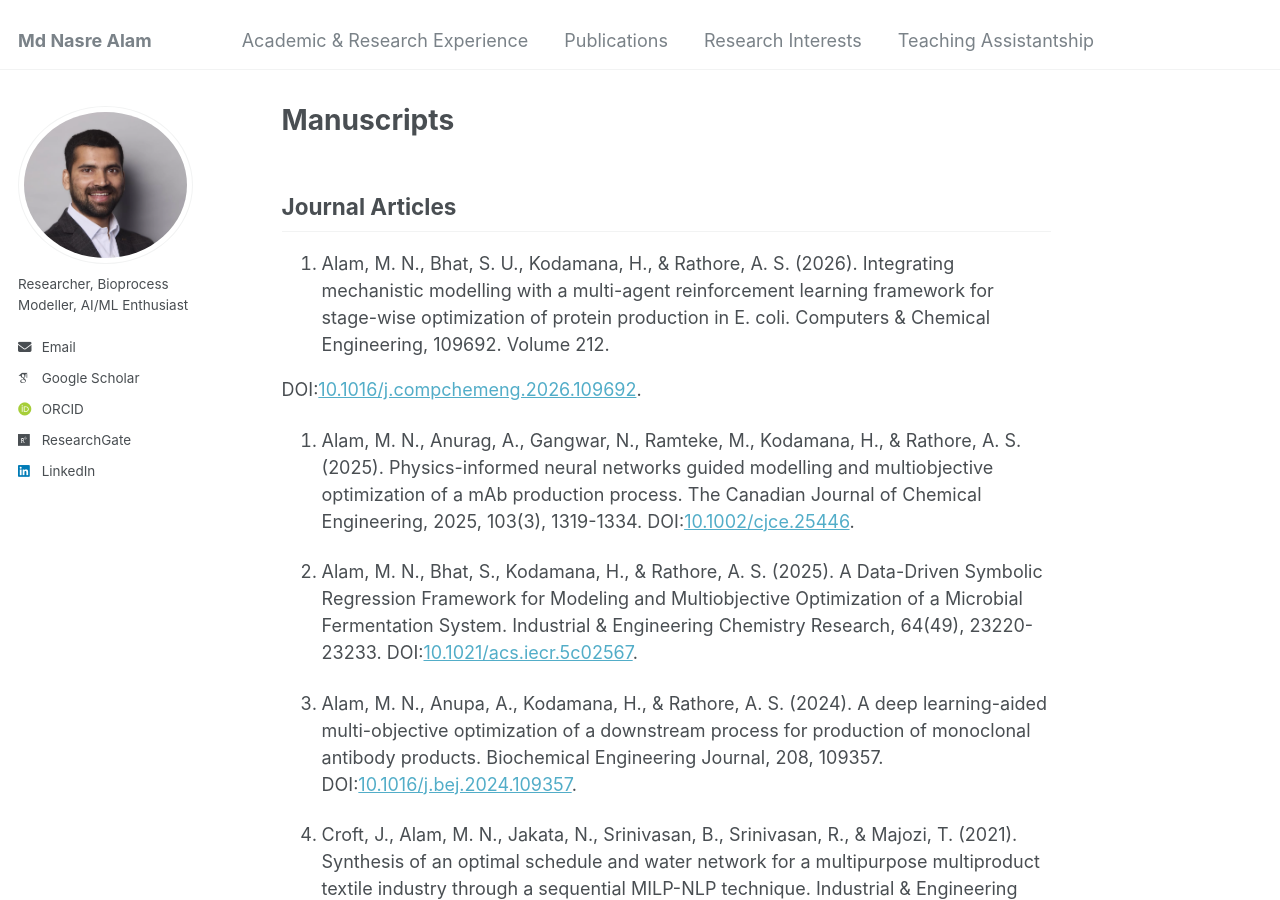
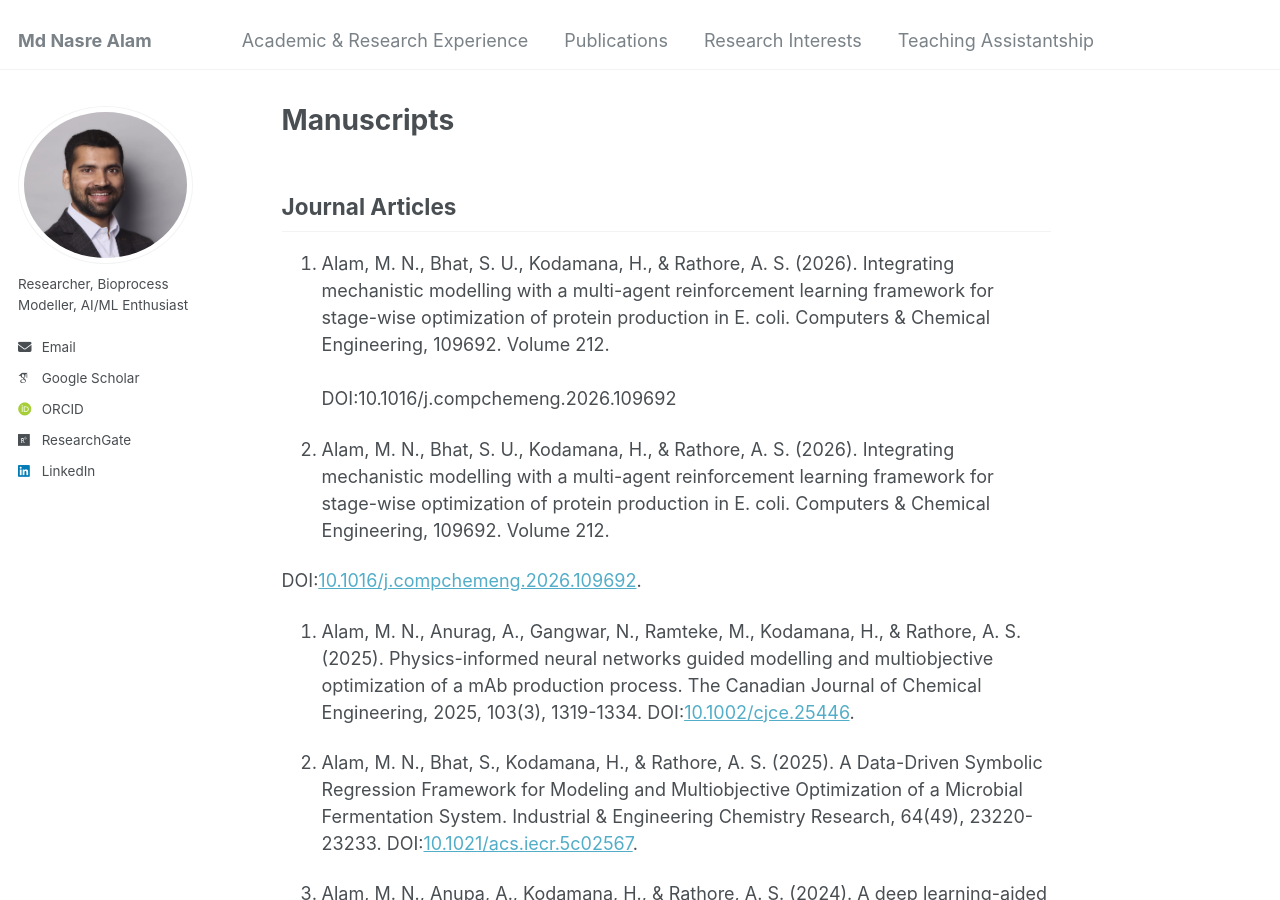
Before and after one commit to mdnasreiit/mdnasreiit.github.io, a Jekyll site: the page built from _pages/markdown.md, in a window 1280 px wide and 900 px high. Built offline with Jekyll 4.4.1, drawn with Linux system fonts in a browser that asks for light colours; some web fonts are replaced.

```diff
--- a/_pages/markdown.md
+++ b/_pages/markdown.md
@@ -10,7 +10,11 @@ redirect_from:
 
 ## Journal Articles
 
-1. Alam, M. N., Bhat, S. U., Kodamana, H., & Rathore, A. S. (2026). Integrating mechanistic modelling with a multi-agent reinforcement learning framework for stage-wise optimization of protein production in E. coli. Computers & Chemical Engineering, 109692. Volume 212.
+1. Alam, M. N., Bhat, S. U., Kodamana, H., & Rathore, A. S. (2026). Integrating mechanistic modelling with a multi-agent reinforcement learning framework for stage-wise optimization of protein production in E. coli. Computers & Chemical Engineering, 109692. Volume 212.<br><br>
+DOI:10.1016/j.compchemeng.2026.109692
+
+
+2. Alam, M. N., Bhat, S. U., Kodamana, H., & Rathore, A. S. (2026). Integrating mechanistic modelling with a multi-agent reinforcement learning framework for stage-wise optimization of protein production in E. coli. Computers & Chemical Engineering, 109692. Volume 212.
 
 DOI:[10.1016/j.compchemeng.2026.109692](https://doi.org/10.1016/j.compchemeng.2026.109692).<br>
 
```
